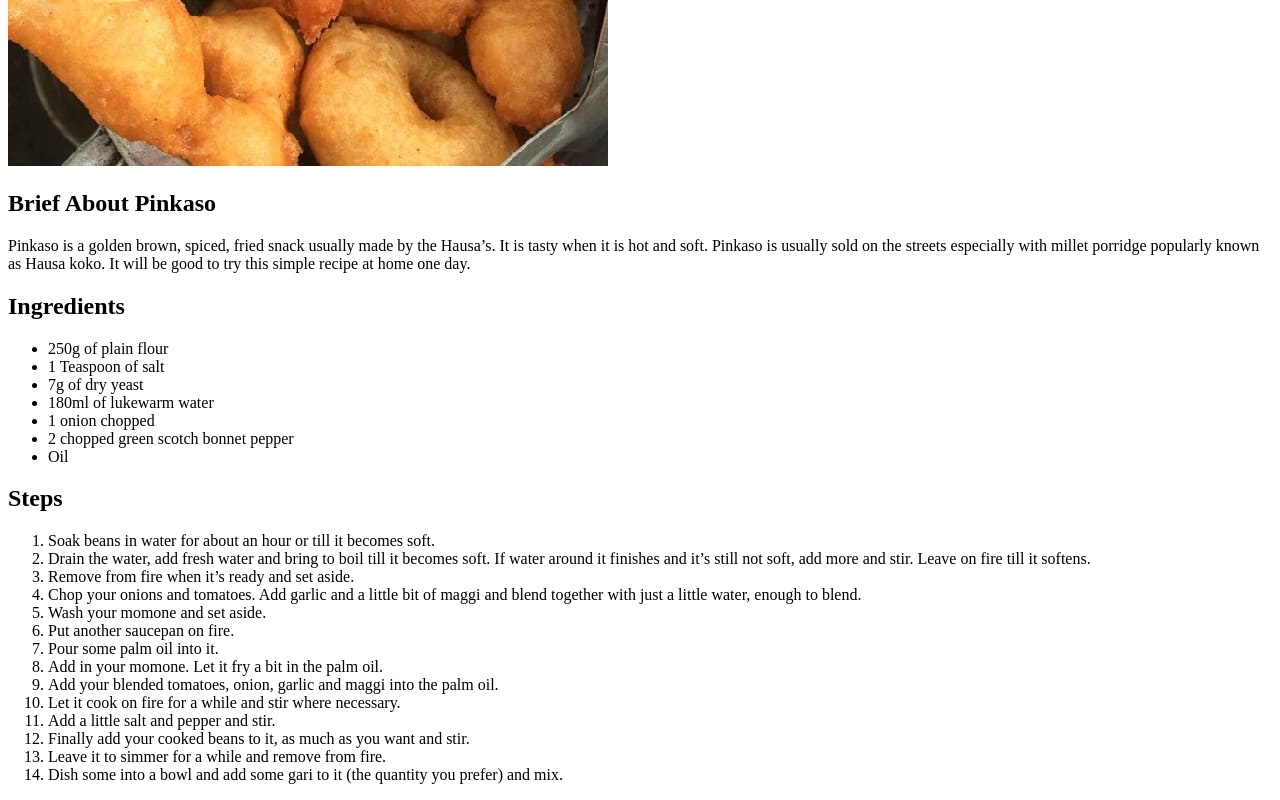
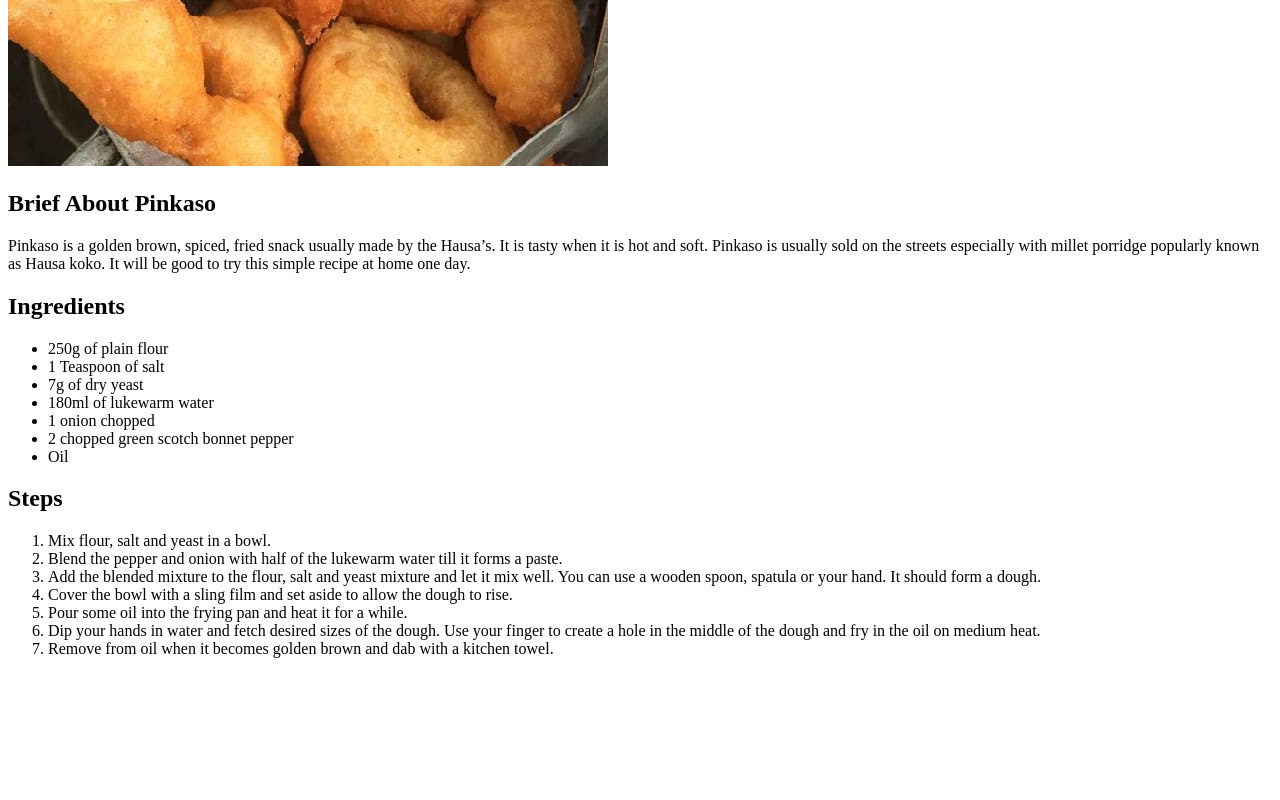
Before and after one commit to dselasea/odin-recipe, a plain HTML site: page pinkaso.html in a window 1280 px wide. Shown: the part 432-1232 px from the top of the page. After the commit the page ends 1106 px from the top, so only its background shows below. Drawn offline with Linux system fonts and the light colour scheme.

Commit message:
Added recipe for pinkaso

```diff
--- a/pinkaso.html
+++ b/pinkaso.html
@@ -4,7 +4,7 @@
     <meta charset="UTF-8">
     <meta http-equiv="X-UA-Compatible" content="IE=edge">
     <meta name="viewport" content="width=device-width, initial-scale=1.0">
-    <title>Gari and Beans</title>
+    <title>Pinkaso</title>
 </head>
 <body>
      <h1>How to Prepare PINKASO</h1>
@@ -25,20 +25,13 @@
 
     <h2>Steps</h2>
     <ol>
-        <li>Soak beans in water for about an hour or till it becomes soft.</li>
-<li>Drain the water, add fresh water and bring to boil till it becomes soft. If water around it finishes and it’s still not soft, add more and stir. Leave on fire till it softens.</li>
- <li>Remove from fire when it’s ready and set aside.</li>
- <li>Chop your onions and tomatoes. Add garlic and a little bit of maggi and blend together with just a little water, enough to blend.</li>
- <li>Wash your momone and set aside.</li>
- <li>Put another saucepan on fire.</li>
- <li>Pour some palm oil into it.</li>
- <li>Add in your momone. Let it fry a bit in the palm oil.</li>
- <li>Add your blended tomatoes, onion, garlic and maggi into the palm oil.</li>
-<li>Let it cook on fire for a while and stir where necessary.</li>
- <li>Add a little salt and pepper and stir.</li>
- <li>Finally add your cooked beans to it, as much as you want and stir.</li>
- <li>Leave it to simmer for a while and remove from fire.</li>
- <li>Dish some into a bowl and add some gari to it (the quantity you prefer) and mix.</li>
+        <li> Mix flour, salt and yeast in a bowl.</li>
+        <li>Blend the pepper and onion with half of the lukewarm water till it forms a paste.</li>
+        <li>Add the blended mixture to the flour, salt and yeast mixture and let it mix well. You can use a wooden spoon, spatula or your hand. It should form a dough.</li>
+        <li>Cover the bowl with a sling film and set aside to allow the dough to rise.</li>
+        <li>Pour some oil into the frying pan and heat it for a while.</li>
+        <li>Dip your hands in water and fetch desired sizes of the dough. Use your finger to create a hole in the middle of the dough and fry in the oil on medium heat.</li>
+        <li>Remove from oil when it becomes golden brown and dab with a kitchen towel.</li>
     </ol>
 </body>
 </html>
```
Also changed, not shown: index.html (+1 -1 lines).
